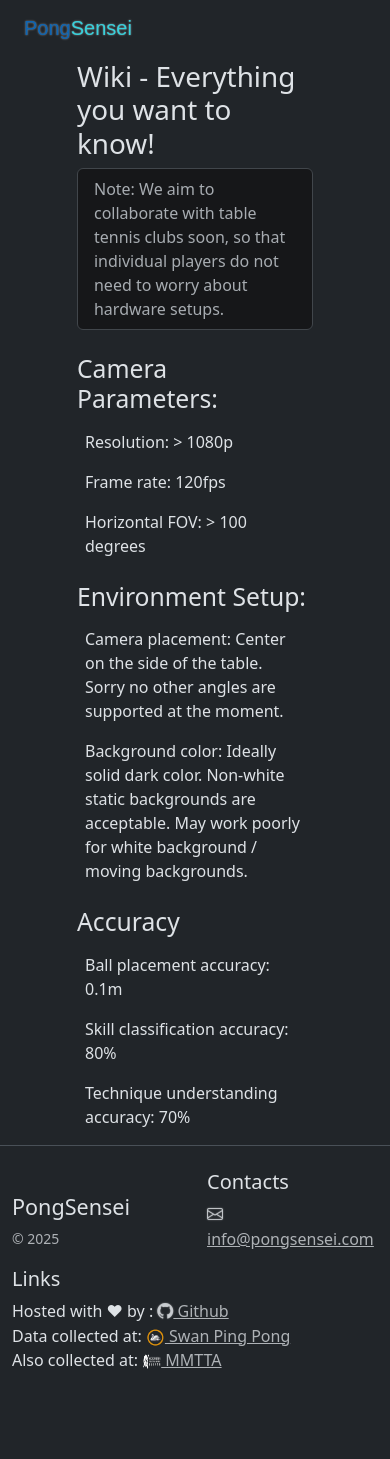
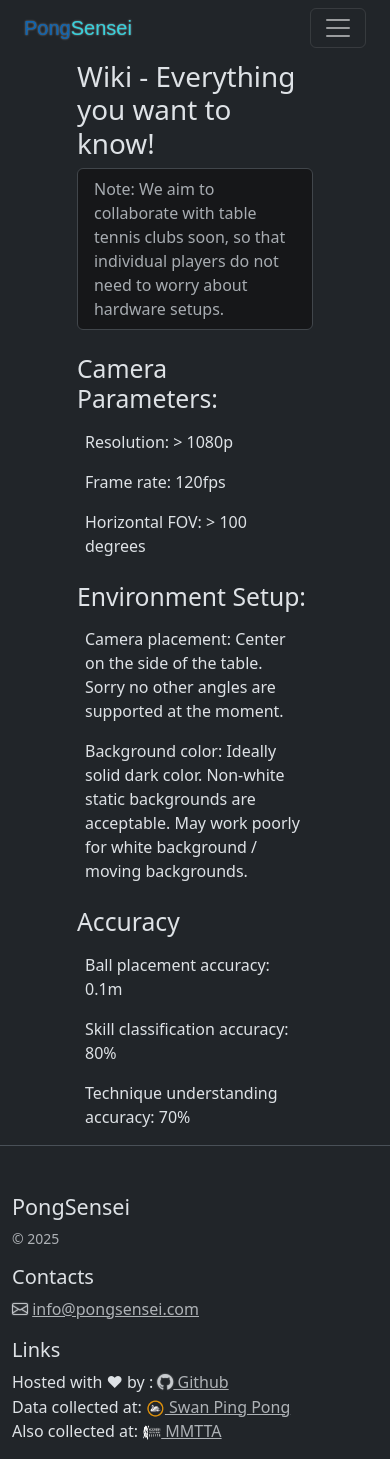
Before and after one commit to darkthecross/pongsensei_web, a React (Vite) app: page /wiki in a window 390 px wide. Before the commit the page ends 1388 px from the top, so only its background shows below. Built offline with nearby package versions, Linux system fonts and the light colour scheme.

Commit message:
Minor: formatting and mobile compatibility.

```diff
--- a/src/pages/footer.jsx
+++ b/src/pages/footer.jsx
@@ -8,16 +8,16 @@
         <>
             <div className="pt-4 my-md-5 pt-md-5 border-top container-fluid bg-dark" data-bs-theme="dark">
                 <div className="row">
-                    <div className="col col-md">
+                    <div className="col-12 col-md-4">
                         <img className="mb-2" src="/assets/favicon.png" alt="" width="24" />
                         <h4>PongSensei</h4>
                         <small className="d-block mb-3 text-muted">&copy; 2025</small>
                     </div>
-                    <div className="col col-md">
+                    <div className="col-12 col-md-4">
                         <h5>Contacts</h5>
                         <ul className="list-unstyled text-small"><li className="text-muted"> <i className="bi bi-envelope"></i> <a className="u-email text-muted" href="mailto:info@pongsensei.com">info@pongsensei.com</a></li></ul>
                     </div>
-                    <div className="col col-md">
+                    <div className="col-12 col-md-4">
                         <h5>Links</h5>
                         <ul className="list-unstyled text-small">
                             <li>Hosted with ❤ by : <a className="text-muted" target="_blank" href="http://github.com"> <i className="bi bi-github"></i> Github</a></li>
--- a/src/pages/navbar.jsx
+++ b/src/pages/navbar.jsx
@@ -6,6 +6,20 @@
     <>
       <nav className="navbar navbar-expand-md navbar-dark bg-dark px-4 fixed-top">
         <Link className="navbar-brand" to="/"><i className="pong">Pong</i><i className="sensei">Sensei</i></Link>
+
+        {/* Hamburger menu button */}
+        <button
+          className="navbar-toggler"
+          type="button"
+          data-bs-toggle="collapse"
+          data-bs-target="#navbarNav"
+          aria-controls="navbarNav"
+          aria-expanded="false"
+          aria-label="Toggle navigation"
+        >
+          <span className="navbar-toggler-icon"></span>
+        </button>
+
         <div className="collapse navbar-collapse justify-content-end" id="navbarNav">
           <ul className="navbar-nav">
             <li className="nav-item active">
@@ -29,7 +43,6 @@
           </ul>
         </div>
       </nav>
-
     </>
   )
 };
```
